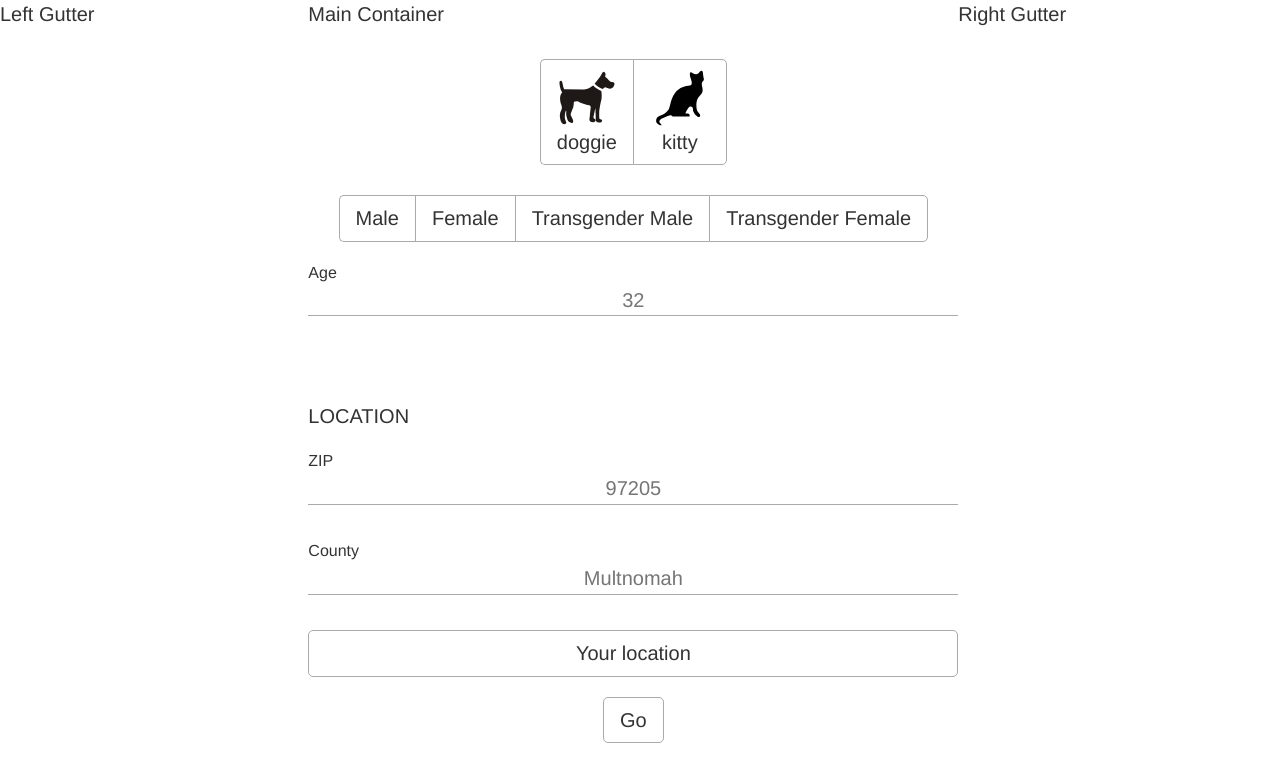
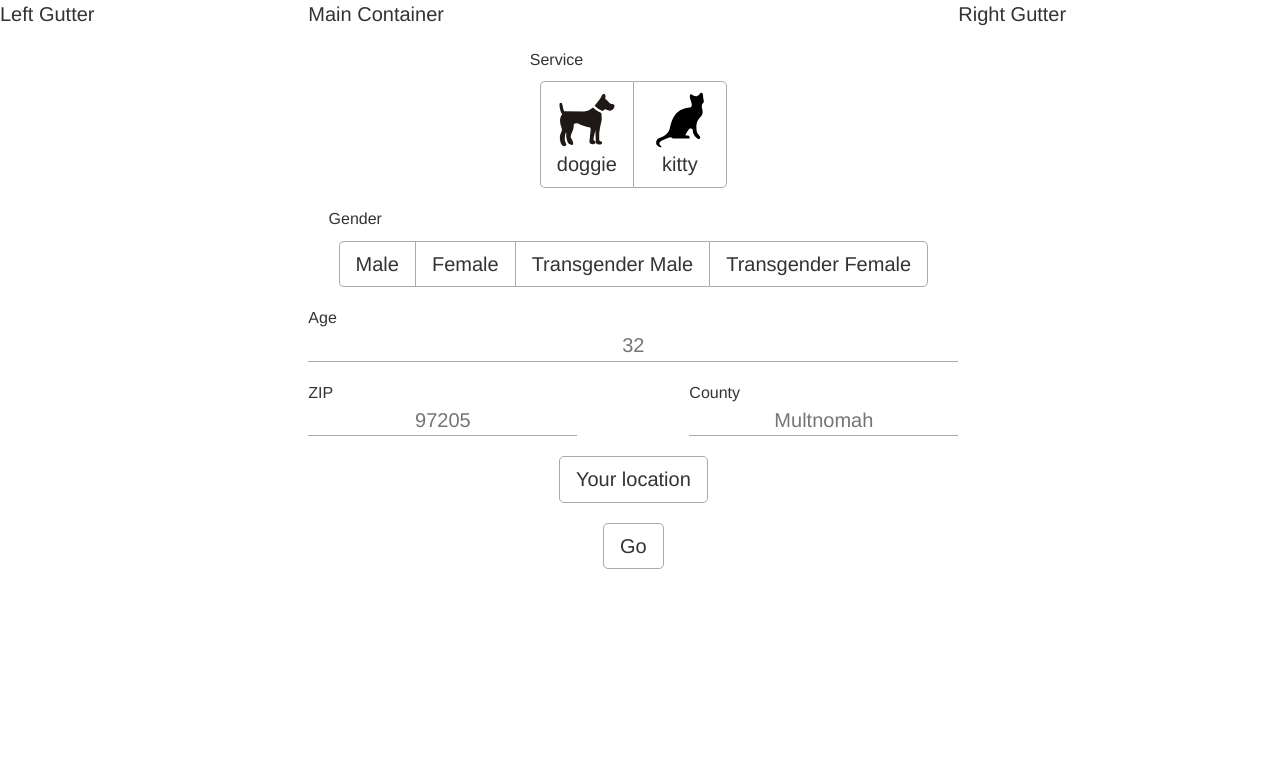
Before and after one commit to pvahanian/shelter-project, a React (Create React App) app: page / in a window 1280 px wide. Shown: the top 782 px of the page. Built offline with nearby package versions, Linux system fonts and the light colour scheme; no server answers.

Commit message:
Add improved class and id labels to text entry components & add InputLabel component

```diff
--- a/src/Assets/FieldSelector.scss
+++ b/src/Assets/FieldSelector.scss
@@ -1,4 +1,22 @@
 @import '../GlobalStyle/globals';
+
+#zip-and-county {
+  width: 100%;
+  display: flex;
+  justify-content: space-between;
+  flex-wrap: wrap;
+
+  > * {
+//    width: 40%;
+  }
+}
+
+
+#age-input-container {
+  width: 100%;
+}
+
+
 
 .field-selector {
   display: flex;
--- /dev/null
+++ b/src/Assets/InputLabel.scss
@@ -0,0 +1,11 @@
+
+.input-container {
+  display: flex;
+  flex-direction: column;
+}
+
+
+.input-label {
+  font-size: 16px;
+  text-align: left;
+}
--- a/src/Assets/TextInput.scss
+++ b/src/Assets/TextInput.scss
@@ -1,17 +1,6 @@
 @import '../GlobalStyle/globals';
 
-.number-input-container {
-  display: flex;
-  flex-direction: column;
-  text-align: left;
-
-  width: 100%;
-  height: calc(50px + $big-font-size);
-  margin-left: auto;
-  margin-right: auto;
-}
-
-.number-input {
+.text-input {
   text-align: center;
 
   border: 0;
@@ -28,10 +17,6 @@
   }
 }
 
-.number-input-label {
-  font-size: 16px;
-  text-align: left;
-}
 
 .underline {
   background-color: $accent-color;
--- a/src/components/FieldSelector.js
+++ b/src/components/FieldSelector.js
@@ -5,6 +5,7 @@ import '../Assets/FieldSelector.scss';
 import { ThemeContext } from '../ThemeContext';
 import Section from './Section';
 import APIWrapper from "../APIWrapper.js";
+import InputLabel from './InputLabel';
 
 
 const APIKey = process.env.REACT_APP_211_API_KEY
@@ -70,7 +71,7 @@ class FieldSelector extends React.Component {
       return { valid: false, message: 'Required entry.'}
 
     // Using a regex here to recognize positive non-leading zero integers
-    let isPositiveInteger = /^[1-9](0|[1-9]*)$/.test(age)
+    let isPositiveInteger = /^[1-9]([0-9]*)$/.test(age)
     if(!isPositiveInteger)
       message = 'Please enter a positive round number like 18 or 56.'
 
@@ -182,6 +183,7 @@ class FieldSelector extends React.Component {
   render() {
     return(
       <div className={'field-selector ' + this.context}>
+        <InputLabel label='Service'>
           <ExclusiveOption
             items={[
               {
@@ -195,14 +197,18 @@ class FieldSelector extends React.Component {
             ]}
             onChange={this.handleServiceChange}
           />
+        </InputLabel>
 
+        <InputLabel label='Gender'>
           <ExclusiveOption
             items={['Male', 'Female', 'Transgender Male', 'Transgender Female']}
             validator={this.validGender}
             shouldValidate={this.state.doValidation}
             onChange={this.handleGenderChange}
           />
+        </InputLabel>
 
+        <InputLabel label='Age'>
           <TextInput
             name='Age'
             value={this.state.age}
@@ -212,9 +218,10 @@ class FieldSelector extends React.Component {
             onChange={this.handleAgeChange}
             shouldValidate={this.state.doValidation}
           />
+        </InputLabel>
 
-        <Section name='Location'>
-
+        <div id='zip-and-county'>
+          <InputLabel label='ZIP'>
             <TextInput
               name='ZIP'
               value={this.state.zip}
@@ -224,7 +231,9 @@ class FieldSelector extends React.Component {
               onChange={this.handleZIPChange}
               shouldValidate={this.state.doValidation}
             />
+          </InputLabel>
 
+          <InputLabel label='County'>
             <TextInput
               name='County'
               value={this.state.county}
@@ -233,6 +242,8 @@ class FieldSelector extends React.Component {
               onChange={this.handleCountyChange}
               shouldValidate={this.state.doValidation}
             />
+          </InputLabel>
+        </div>
 
         <button
           id='your-location-button'
@@ -240,7 +251,6 @@ class FieldSelector extends React.Component {
         >
           Your location
         </button>
-        </Section>
 
         <button
           onClick={this.goBehavior}
--- /dev/null
+++ b/src/components/InputLabel.js
@@ -0,0 +1,24 @@
+import React from 'react';
+import '../Assets/InputLabel.scss'
+
+
+class InputLabel extends React.Component {
+  render() {
+    return(
+      <div
+        id={this.props.label.toLowerCase() + '-input-container'}
+        className='input-container'
+      >
+        <div
+          id={this.props.label.toLowerCase() + '-input-label'}
+          className='input-label'
+        >
+          { this.props.label }
+        </div>
+        {this.props.children}
+      </div>
+    );
+  }
+};
+
+export default InputLabel;
--- a/src/components/TextInput.js
+++ b/src/components/TextInput.js
@@ -53,14 +53,12 @@ class TextInput extends React.Component {
 
 
     return(
-      <div className={'number-input-container ' + validEntryClass}>
-        <div className='number-input-label'>
-          { this.props.name }
-        </div>
+      <>
         <input
           value={value}
           placeholder={this.props.placeholder}
-          className={'number-input ' + validEntryClass}
+          id={this.props.name.toLowerCase()+'-input'}
+          className={'text-input ' + validEntryClass}
           onChange={ e => {
               let newValue = e.currentTarget.value
               if(this.props.filter)
@@ -72,7 +70,7 @@ class TextInput extends React.Component {
         />
         <div class={'underline ' + validEntryClass}></div>
         <InvalidEntryMessage message={this.invalidEntryMessage} />
-      </div>
+      </>
     );
   }
 };
```
Lines whose indentation alone changed are shown as unchanged.
